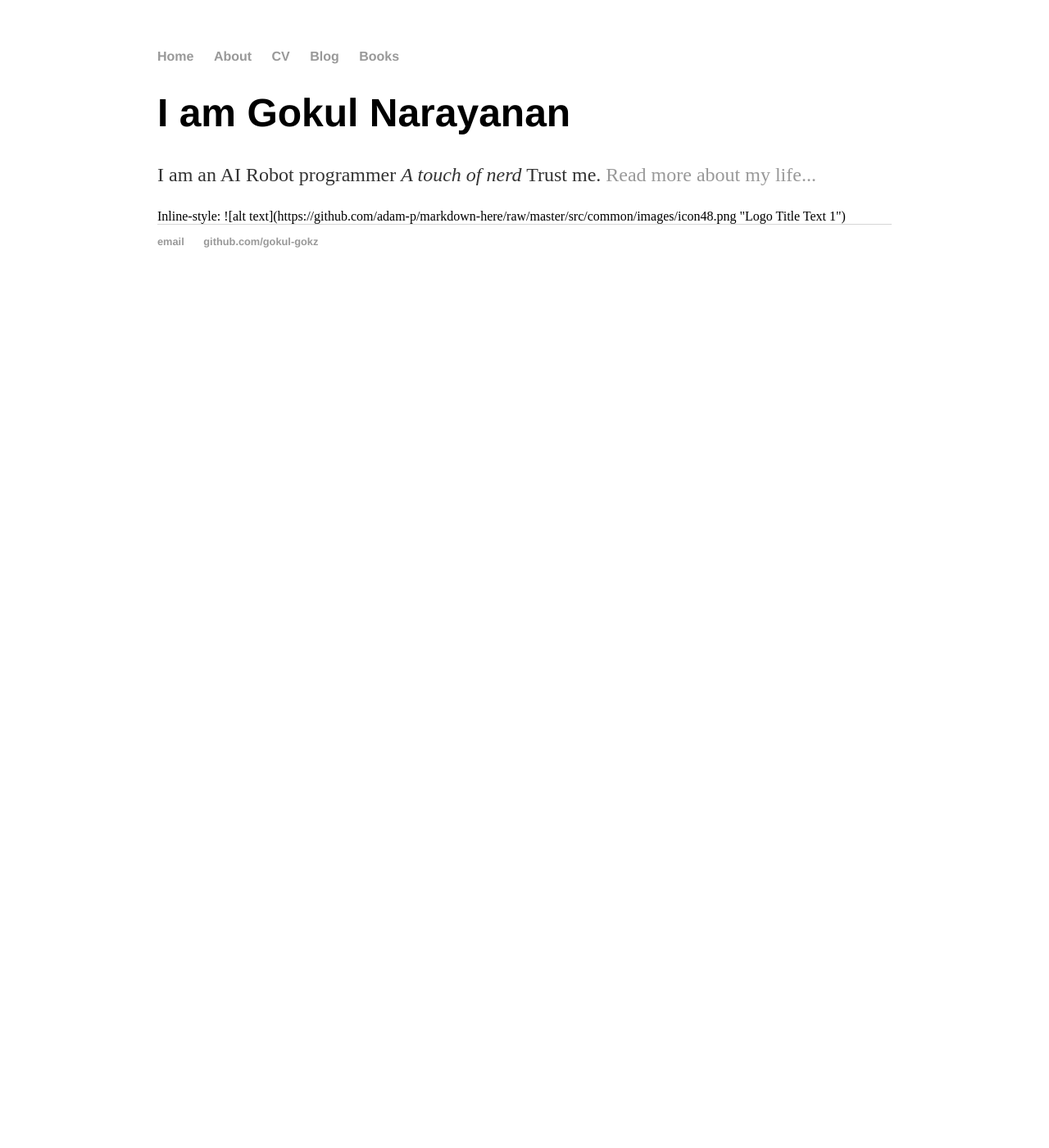
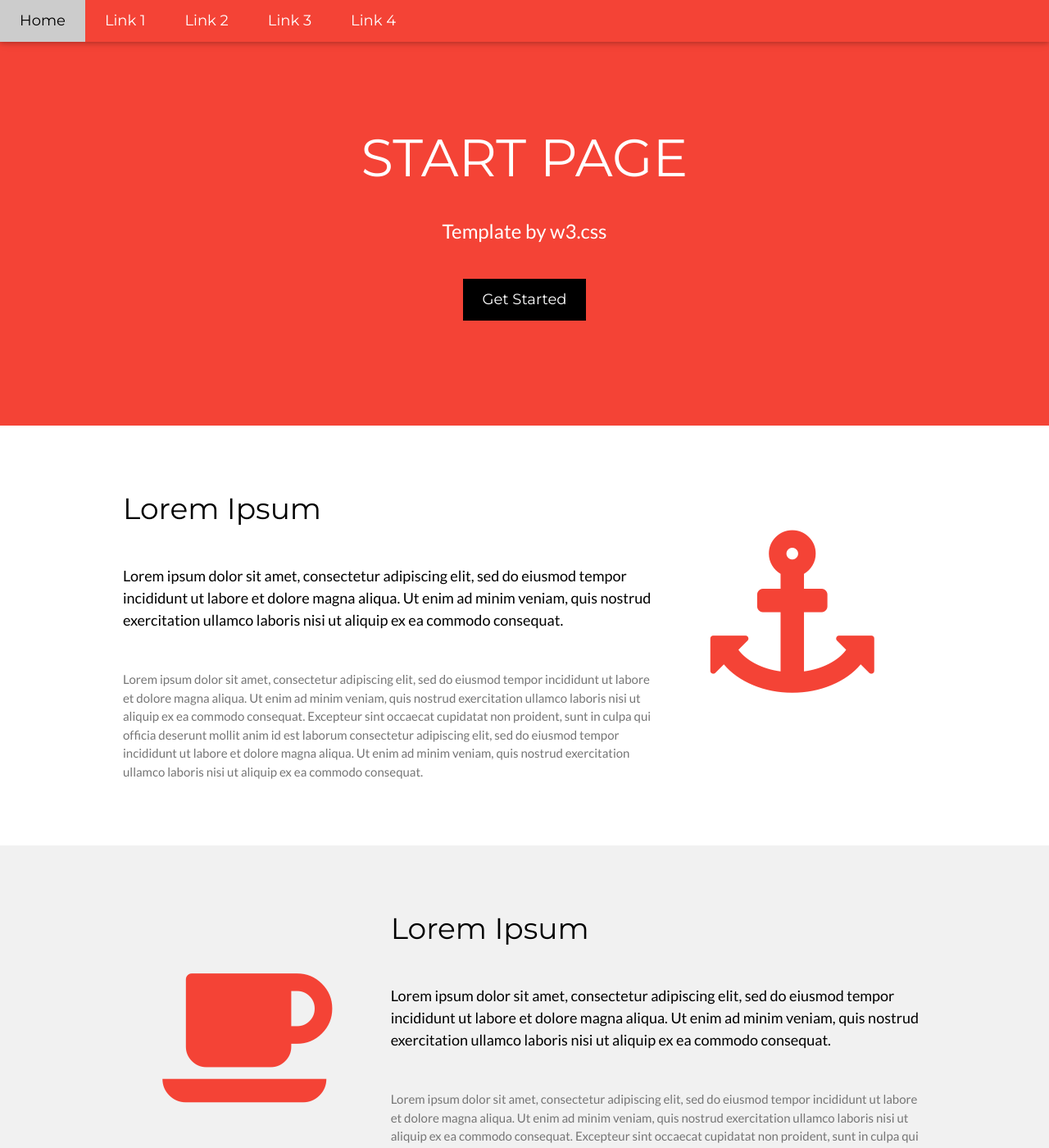
Before and after one commit to gokul-gokz/gokul-gokz.github.io, a Jekyll site: the page index.html, which Jekyll copies as it is, in a window 1280 px wide and 1400 px high. Shown: the whole window at 82% size. Built offline with Jekyll 4.4.1, drawn with Linux system fonts in a browser that asks for light colours; some of the changed text lies outside the part shown.

Commit message:
Update index.html

```diff
--- a/index.html
+++ b/index.html
@@ -1,11 +1,110 @@
----
-layout: default
-title: Gokul Narayanan, Robot Geek
----
-<div class="blurb">
-	<h1>I am Gokul Narayanan</h1>
-	<p>I am an AI Robot programmer <em>A touch of nerd</em> Trust me. <a href="/about">Read more about my life...</a></p>
-	Inline-style:
-        ![alt text](https://github.com/adam-p/markdown-here/raw/master/src/common/images/icon48.png "Logo Title Text 1")
+<!DOCTYPE html>
+<html>
+<title>W3.CSS Template</title>
+<meta charset="UTF-8">
+<meta name="viewport" content="width=device-width, initial-scale=1">
+<link rel="stylesheet" href="https://www.w3schools.com/w3css/4/w3.css">
+<link rel="stylesheet" href="https://fonts.googleapis.com/css?family=Lato">
+<link rel="stylesheet" href="https://fonts.googleapis.com/css?family=Montserrat">
+<link rel="stylesheet" href="https://cdnjs.cloudflare.com/ajax/libs/font-awesome/4.7.0/css/font-awesome.min.css">
+<style>
+body,h1,h2,h3,h4,h5,h6 {font-family: "Lato", sans-serif}
+.w3-bar,h1,button {font-family: "Montserrat", sans-serif}
+.fa-anchor,.fa-coffee {font-size:200px}
+</style>
+<body>
 
-</div><!-- /.blurb -->
+<!-- Navbar -->
+<div class="w3-top">
+  <div class="w3-bar w3-red w3-card w3-left-align w3-large">
+    <a class="w3-bar-item w3-button w3-hide-medium w3-hide-large w3-right w3-padding-large w3-hover-white w3-large w3-red" href="javascript:void(0);" onclick="myFunction()" title="Toggle Navigation Menu"><i class="fa fa-bars"></i></a>
+    <a href="#" class="w3-bar-item w3-button w3-padding-large w3-white">Home</a>
+    <a href="#" class="w3-bar-item w3-button w3-hide-small w3-padding-large w3-hover-white">Link 1</a>
+    <a href="#" class="w3-bar-item w3-button w3-hide-small w3-padding-large w3-hover-white">Link 2</a>
+    <a href="#" class="w3-bar-item w3-button w3-hide-small w3-padding-large w3-hover-white">Link 3</a>
+    <a href="#" class="w3-bar-item w3-button w3-hide-small w3-padding-large w3-hover-white">Link 4</a>
+  </div>
+
+  <!-- Navbar on small screens -->
+  <div id="navDemo" class="w3-bar-block w3-white w3-hide w3-hide-large w3-hide-medium w3-large">
+    <a href="#" class="w3-bar-item w3-button w3-padding-large">Link 1</a>
+    <a href="#" class="w3-bar-item w3-button w3-padding-large">Link 2</a>
+    <a href="#" class="w3-bar-item w3-button w3-padding-large">Link 3</a>
+    <a href="#" class="w3-bar-item w3-button w3-padding-large">Link 4</a>
+  </div>
+</div>
+
+<!-- Header -->
+<header class="w3-container w3-red w3-center" style="padding:128px 16px">
+  <h1 class="w3-margin w3-jumbo">START PAGE</h1>
+  <p class="w3-xlarge">Template by w3.css</p>
+  <button class="w3-button w3-black w3-padding-large w3-large w3-margin-top">Get Started</button>
+</header>
+
+<!-- First Grid -->
+<div class="w3-row-padding w3-padding-64 w3-container">
+  <div class="w3-content">
+    <div class="w3-twothird">
+      <h1>Lorem Ipsum</h1>
+      <h5 class="w3-padding-32">Lorem ipsum dolor sit amet, consectetur adipiscing elit, sed do eiusmod tempor incididunt ut labore et dolore magna aliqua. Ut enim ad minim veniam, quis nostrud exercitation ullamco laboris nisi ut aliquip ex ea commodo consequat.</h5>
+
+      <p class="w3-text-grey">Lorem ipsum dolor sit amet, consectetur adipiscing elit, sed do eiusmod tempor incididunt ut labore et dolore magna aliqua. Ut enim ad minim veniam, quis nostrud exercitation ullamco laboris nisi ut aliquip ex ea commodo consequat. Excepteur sint
+        occaecat cupidatat non proident, sunt in culpa qui officia deserunt mollit anim id est laborum consectetur adipiscing elit, sed do eiusmod tempor incididunt ut labore et dolore magna aliqua. Ut enim ad minim veniam, quis nostrud exercitation ullamco
+        laboris nisi ut aliquip ex ea commodo consequat.</p>
+    </div>
+
+    <div class="w3-third w3-center">
+      <i class="fa fa-anchor w3-padding-64 w3-text-red"></i>
+    </div>
+  </div>
+</div>
+
+<!-- Second Grid -->
+<div class="w3-row-padding w3-light-grey w3-padding-64 w3-container">
+  <div class="w3-content">
+    <div class="w3-third w3-center">
+      <i class="fa fa-coffee w3-padding-64 w3-text-red w3-margin-right"></i>
+    </div>
+
+    <div class="w3-twothird">
+      <h1>Lorem Ipsum</h1>
+      <h5 class="w3-padding-32">Lorem ipsum dolor sit amet, consectetur adipiscing elit, sed do eiusmod tempor incididunt ut labore et dolore magna aliqua. Ut enim ad minim veniam, quis nostrud exercitation ullamco laboris nisi ut aliquip ex ea commodo consequat.</h5>
+
+      <p class="w3-text-grey">Lorem ipsum dolor sit amet, consectetur adipiscing elit, sed do eiusmod tempor incididunt ut labore et dolore magna aliqua. Ut enim ad minim veniam, quis nostrud exercitation ullamco laboris nisi ut aliquip ex ea commodo consequat. Excepteur sint
+        occaecat cupidatat non proident, sunt in culpa qui officia deserunt mollit anim id est laborum consectetur adipiscing elit, sed do eiusmod tempor incididunt ut labore et dolore magna aliqua. Ut enim ad minim veniam, quis nostrud exercitation ullamco
+        laboris nisi ut aliquip ex ea commodo consequat.</p>
+    </div>
+  </div>
+</div>
+
+<div class="w3-container w3-black w3-center w3-opacity w3-padding-64">
+    <h1 class="w3-margin w3-xlarge">Quote of the day: live life</h1>
+</div>
+
+<!-- Footer -->
+<footer class="w3-container w3-padding-64 w3-center w3-opacity">
+  <div class="w3-xlarge w3-padding-32">
+    <i class="fa fa-facebook-official w3-hover-opacity"></i>
+    <i class="fa fa-instagram w3-hover-opacity"></i>
+    <i class="fa fa-snapchat w3-hover-opacity"></i>
+    <i class="fa fa-pinterest-p w3-hover-opacity"></i>
+    <i class="fa fa-twitter w3-hover-opacity"></i>
+    <i class="fa fa-linkedin w3-hover-opacity"></i>
+ </div>
+ <p>Powered by <a href="https://www.w3schools.com/w3css/default.asp" target="_blank">w3.css</a></p>
+</footer>
+
+<script>
+// Used to toggle the menu on small screens when clicking on the menu button
+function myFunction() {
+    var x = document.getElementById("navDemo");
+    if (x.className.indexOf("w3-show") == -1) {
+        x.className += " w3-show";
+    } else {
+        x.className = x.className.replace(" w3-show", "");
+    }
+}
+</script>
+
+</body>
+</html>
```
